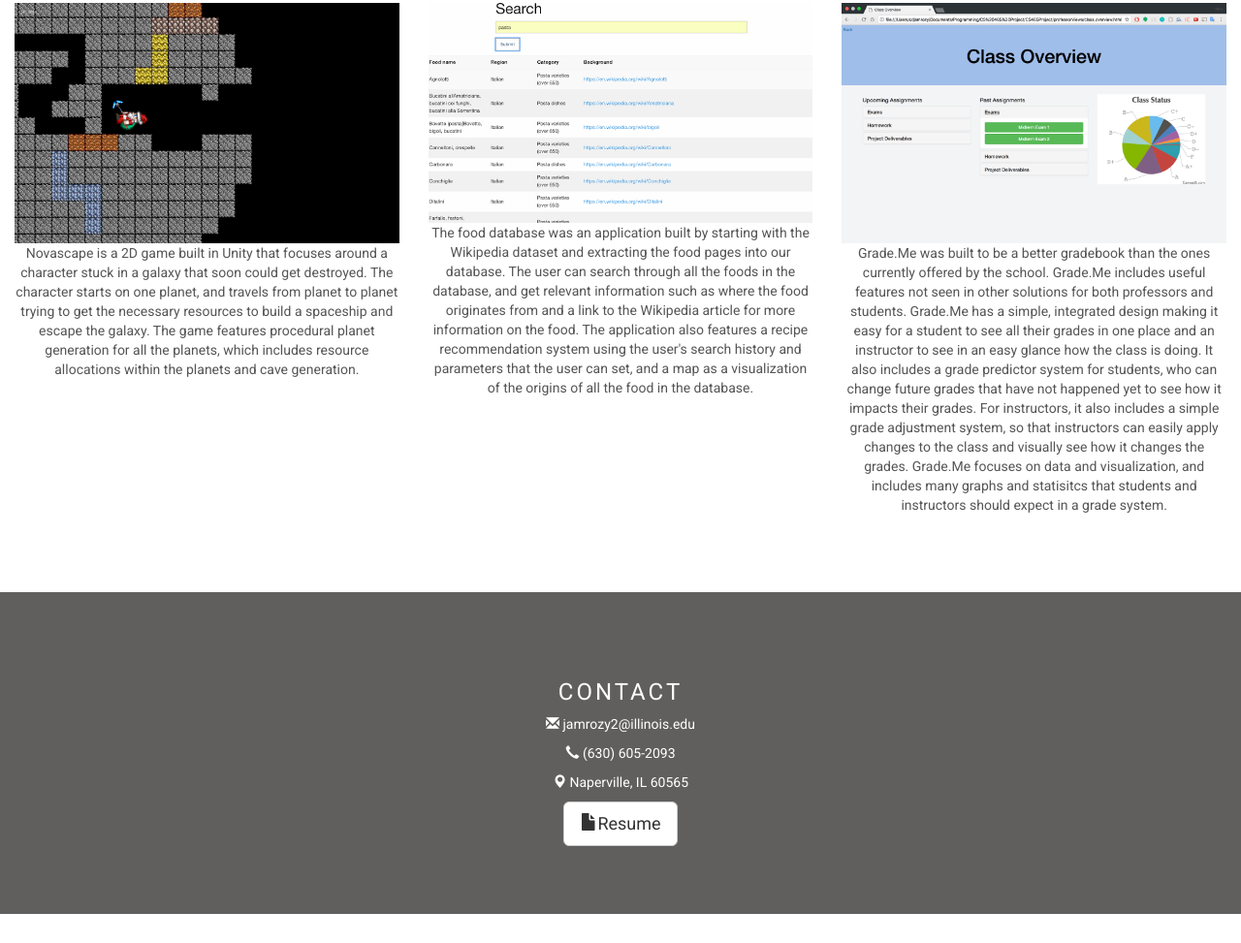
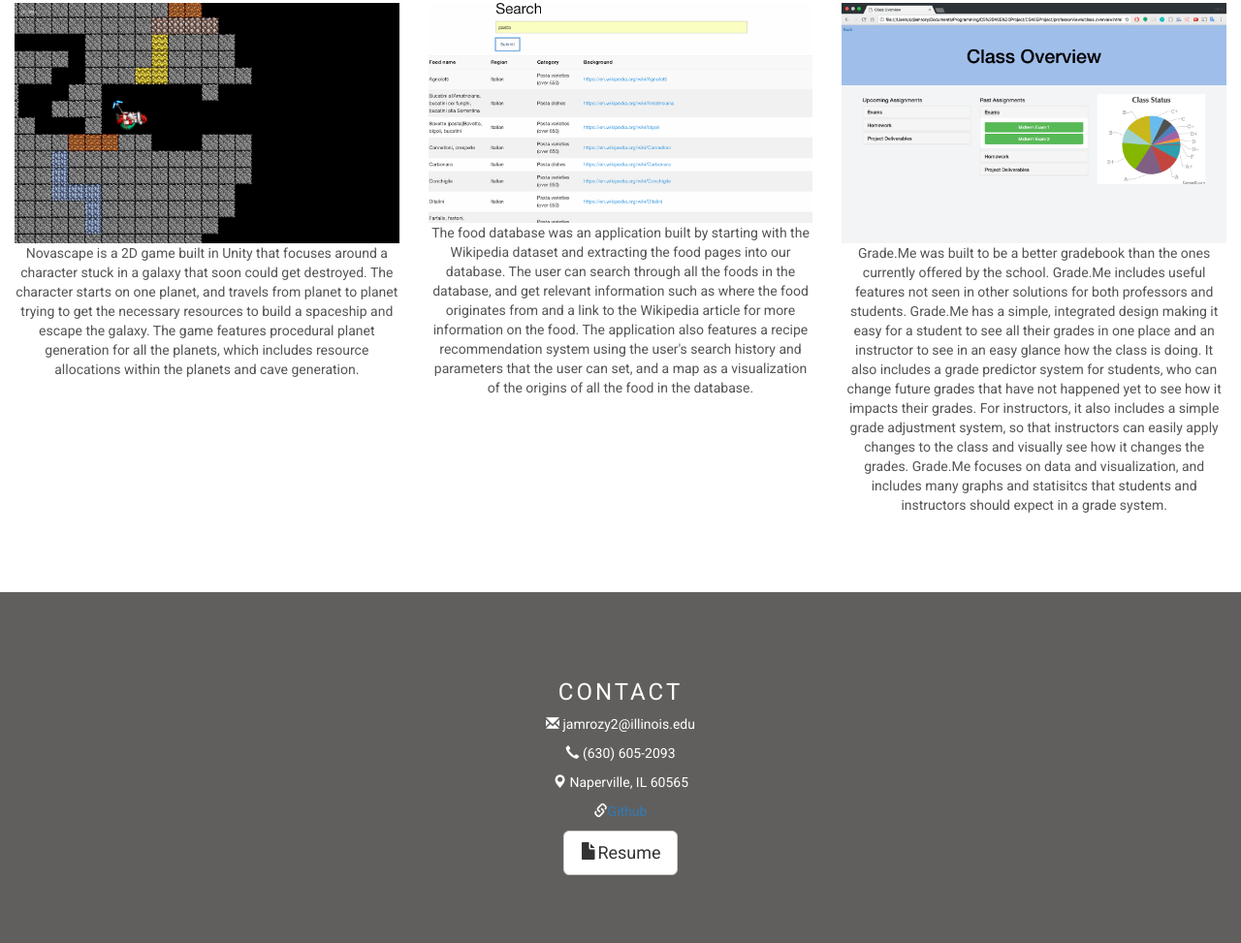
Before and after one commit to cdjamrozy/cdjamrozy.github.io, a plain HTML site: page index.html in a window 1280 px wide. Shown: the part 749-1722 px from the top of the page at 97% size. Before the commit the page ends 1692 px from the top, so only its background shows below. Drawn offline with nearby package versions, Linux system fonts and the light colour scheme.

Commit message:
Added Github

```diff
--- a/index.html
+++ b/index.html
@@ -97,6 +97,7 @@
     <p><span class="glyphicon glyphicon-envelope"></span>  jamrozy2@illinois.edu</p>
     <p><span class="glyphicon glyphicon-earphone"></span>  (630) 605-2093</p>
     <p><span class="glyphicon glyphicon-map-marker"></span>  Naperville, IL 60565</p>
+    <p><span class="glyphicon glyphicon-link"></span><a href="github.com/cdjamrozy">Github</a></p>
     <a href="html/resume.html" class="btn btn-default btn-lg">
     <span class="glyphicon glyphicon-file"></span>Resume</a>
 </footer>
```
